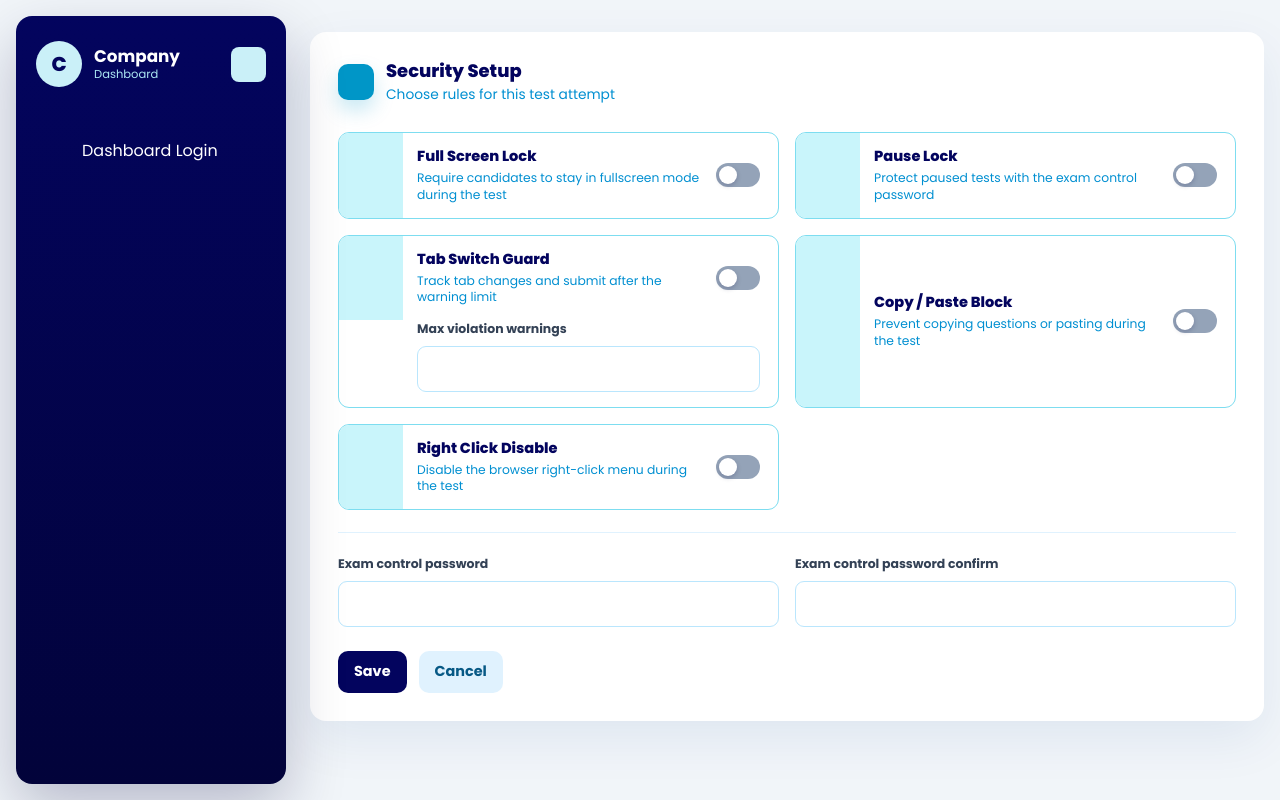
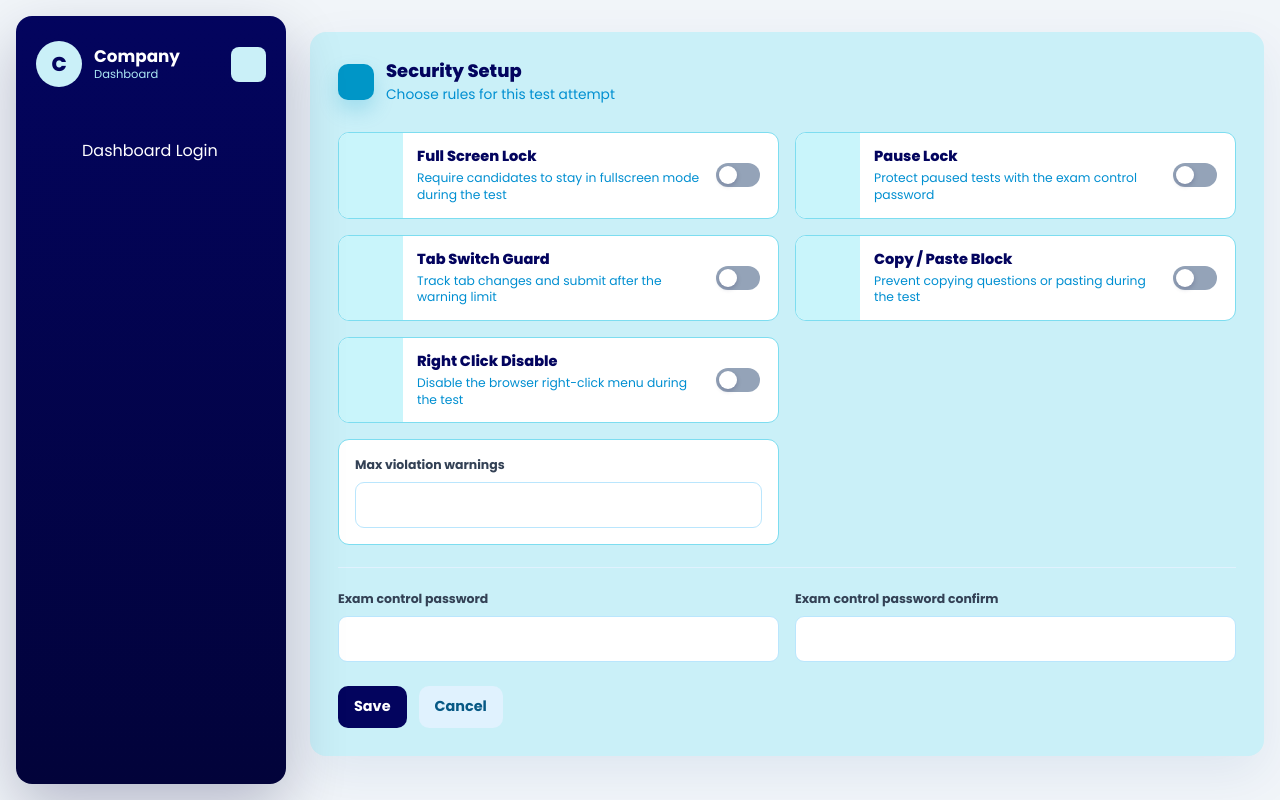
Before and after one commit to Gd0810/Quiz_Management-, a Django app: template Redmock/templates/dashboard/security_settings.html in a window 1280 px wide. Run offline with Django 5.2, Linux system fonts and the light colour scheme; the template is opened without the code that fills it: most values are stand-ins (such as "Sample title", 1, 10 or a date in 2020); form fields are guessed from the names that the template uses; style sheets or scripts are compiled from the project's sources; some libraries are stand-ins or nearby versions.

Commit message:
update:Max violation warnings_UI_bug_clear

```diff
--- a/Redmock/templates/dashboard/security_settings.html
+++ b/Redmock/templates/dashboard/security_settings.html
@@ -7,12 +7,13 @@
 <div id="dashboard-page-content">
 <style>
     .security-shell {
-        max-width: 1040px;
+        max-width: 100%;
         margin: 0 auto;
         border-radius: 16px;
-        background: #ffffff;
+        background: #caf0f8;
         padding: 28px;
         box-shadow: 0 18px 50px rgba(2, 62, 138, .08);
+
     }
 
     .security-heading {
@@ -143,13 +144,8 @@
         outline-offset: 3px;
     }
 
-    .security-inline-field {
-        grid-column: 2 / 4;
-        padding: 0 18px 15px 14px;
-    }
-
-    .security-inline-field label,
-    .security-field label {
+    .security-field label,
+    .security-standalone-field label {
         display: block;
         margin-bottom: 7px;
         color: #334155;
@@ -157,8 +153,8 @@
         font-weight: 700;
     }
 
-    .security-inline-field input,
-    .security-field input {
+    .security-field input,
+    .security-standalone-field input {
         width: 100%;
         border: 1px solid #bae6fd;
         border-radius: 9px;
@@ -168,10 +164,24 @@
         outline: 0;
     }
 
-    .security-inline-field input:focus,
-    .security-field input:focus {
+    .security-field input:focus,
+    .security-standalone-field input:focus {
         border-color: #0096c7;
         box-shadow: 0 0 0 3px rgba(0, 180, 216, .14);
+    }
+
+    .security-standalone-grid {
+        display: grid;
+        grid-template-columns: repeat(2, minmax(0, 1fr));
+        gap: 16px;
+        margin-top: 16px;
+    }
+
+    .security-standalone-field {
+        border: 1px solid #7dddf0;
+        border-radius: 11px;
+        background: #ffffff;
+        padding: 16px;
     }
 
     .security-password-grid {
@@ -252,6 +262,7 @@
         }
 
         .security-grid,
+        .security-standalone-grid,
         .security-password-grid {
             grid-template-columns: 1fr;
         }
@@ -273,11 +284,6 @@
         .security-switch {
             grid-column: 2;
             margin: 0 14px 14px;
-        }
-
-        .security-inline-field {
-            grid-column: 1 / 3;
-            padding-left: 14px;
         }
     }
 </style>
@@ -342,15 +348,6 @@
                     </span>
                     <input class="security-switch-input" type="checkbox" name="{{ form.tab_switch_guard_enabled.html_name }}" id="{{ form.tab_switch_guard_enabled.id_for_label }}" {% if form.tab_switch_guard_enabled.value %}checked{% endif %}>
                     <span class="security-switch" aria-hidden="true"></span>
-                    {% if form.max_violation_warnings %}
-                        <span class="security-inline-field">
-                            <label for="{{ form.max_violation_warnings.id_for_label }}">{{ form.max_violation_warnings.label }}</label>
-                            {{ form.max_violation_warnings }}
-                            {% if form.max_violation_warnings.errors %}
-                                <span class="security-error">{{ form.max_violation_warnings.errors|join:", " }}</span>
-                            {% endif %}
-                        </span>
-                    {% endif %}
                 </label>
             {% endif %}
 
@@ -389,6 +386,18 @@
             <div class="security-empty">No security features are available for this company yet.</div>
         {% endif %}
 
+        {% if form.max_violation_warnings %}
+            <div class="security-standalone-grid">
+                <div class="security-standalone-field">
+                    <label for="{{ form.max_violation_warnings.id_for_label }}">{{ form.max_violation_warnings.label }}</label>
+                    {{ form.max_violation_warnings }}
+                    {% if form.max_violation_warnings.errors %}
+                        <p class="security-error">{{ form.max_violation_warnings.errors|join:", " }}</p>
+                    {% endif %}
+                </div>
+            </div>
+        {% endif %}
+
         <div class="security-password-grid">
             {% if form.exam_control_password %}
                 <div class="security-field">
```
Also changed, not shown: Redmock/db.sqlite3.
